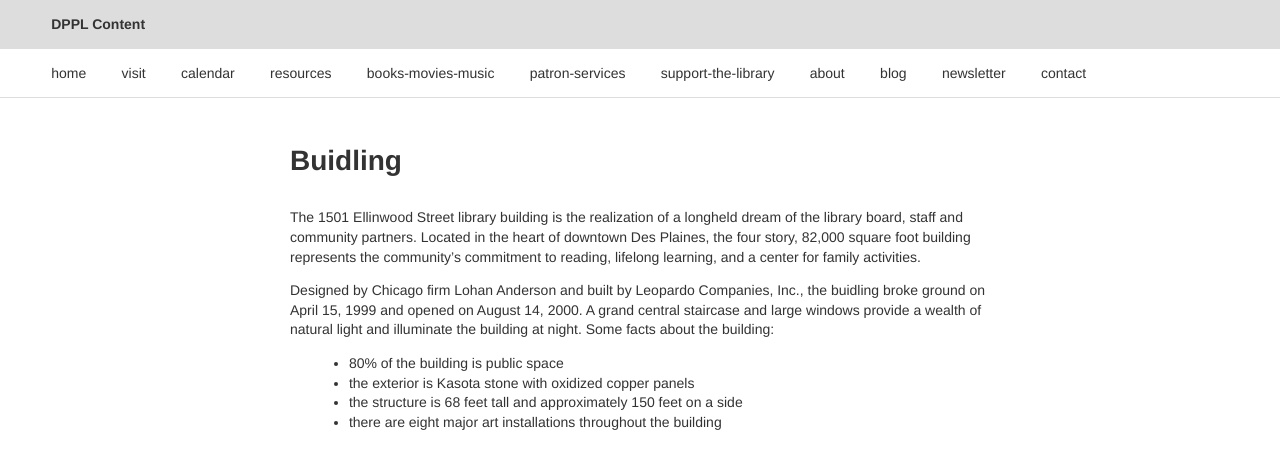
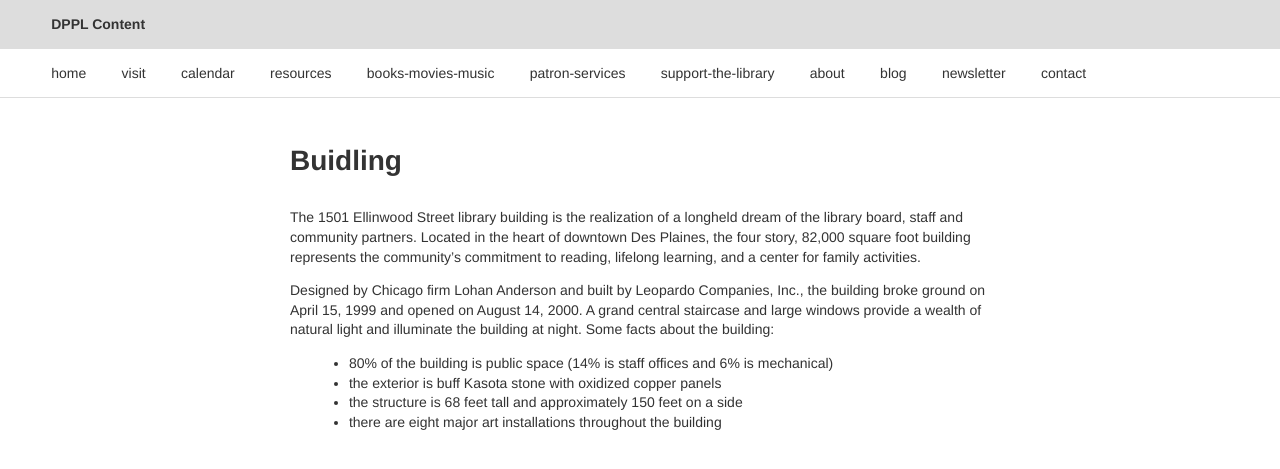
Before and after one commit to dpplweb/dppl-content, a Jekyll site: the page built from _posts/roberta/0808-01-01-building.md, in a window 1280 px wide. Shown: the top 469 px of the page. Built offline with Jekyll 4.4.1, drawn with Linux system fonts in a browser that asks for light colours; Markdown is read by kramdown in place of the engine named in the settings.

Commit message:
Updated 0808-01-01-building.md

```diff
--- a/_posts/roberta/0808-01-01-building.md
+++ b/_posts/roberta/0808-01-01-building.md
@@ -15,9 +15,9 @@ published: true
 
 The 1501 Ellinwood Street library building is the realization of a longheld dream of the library board, staff and community partners. Located in the heart of downtown Des Plaines, the four story, 82,000 square foot building represents the community's commitment to reading, lifelong learning, and a center for family activities.
 
-Designed by Chicago firm Lohan Anderson and built by Leopardo Companies, Inc., the buidling broke ground on April 15, 1999 and opened on August 14, 2000. A grand central staircase and large windows provide a wealth of natural light and illuminate the building at night. Some facts about the building:
+Designed by Chicago firm Lohan Anderson and built by Leopardo Companies, Inc., the building broke ground on April 15, 1999 and opened on August 14, 2000. A grand central staircase and large windows provide a wealth of natural light and illuminate the building at night. Some facts about the building:
 
-- 80% of the building is public space
-- the exterior is Kasota stone with oxidized copper panels
+- 80% of the building is public space (14% is staff offices and 6% is mechanical)
+- the exterior is buff Kasota stone with oxidized copper panels
 - the structure is 68 feet tall and approximately 150 feet on a side
 - there are eight major art installations throughout the building
```
